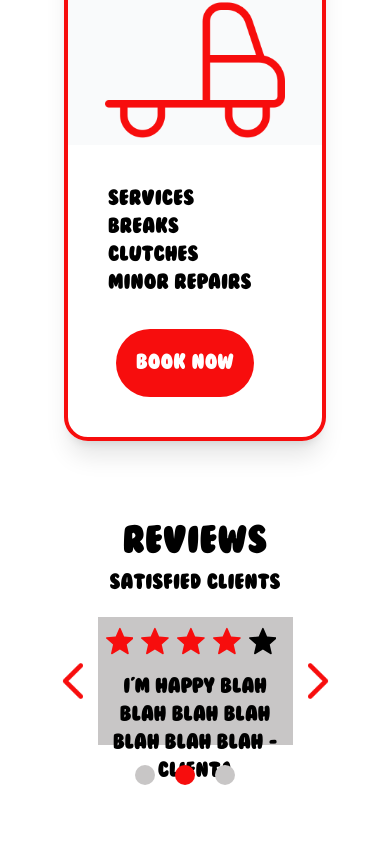
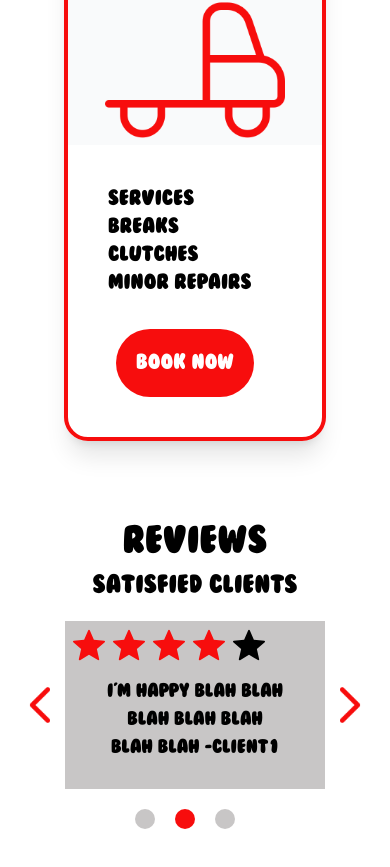
Before and after one commit to nGen-Studios/rnr-automotive, a Next.js app: page / in a window 390 px wide. Shown: the part 2619-3486 px from the top of the page. Before the commit the page ends 3452 px from the top, so only its background shows below. Built offline with nearby package versions, Linux system fonts and the light colour scheme.

Commit message:
Did the responsiveness for the reviews (#7)

```diff
--- a/src/components/Review-section/review-section.tsx
+++ b/src/components/Review-section/review-section.tsx
@@ -8,7 +8,9 @@ export default function ReviewSection() {
   return (
     <section className="mb-12">
       <h1 className="text-center text-4xl mb-2">Reviews</h1>
-      <p className="text-center text-xl mb-5">Satisfied clients</p>
+      <p className="text-center text-2xl mb-5 laptop:text-2xl tablet:text-2xl">
+        Satisfied clients
+      </p>
       <div className="flex items-center justify-center mb-5">
         <button className="hover:scale-110">
           <Image
@@ -19,9 +21,9 @@ export default function ReviewSection() {
             height={50}
           />
         </button>
-        <div className="bg-primary w-1/2 h-32 ">
+        <div className="bg-primary w-2/3 h-auto">
           <StarRating />
-          <p className="text-center text-xl">
+          <p className="text-center text-xl text-wrap px-10 pb-7 laptop:text-2xl tablet:text-xl mobile:text-lg">
             {reviewSectionData[0].review} -{reviewSectionData[0].name}
           </p>
         </div>
```
